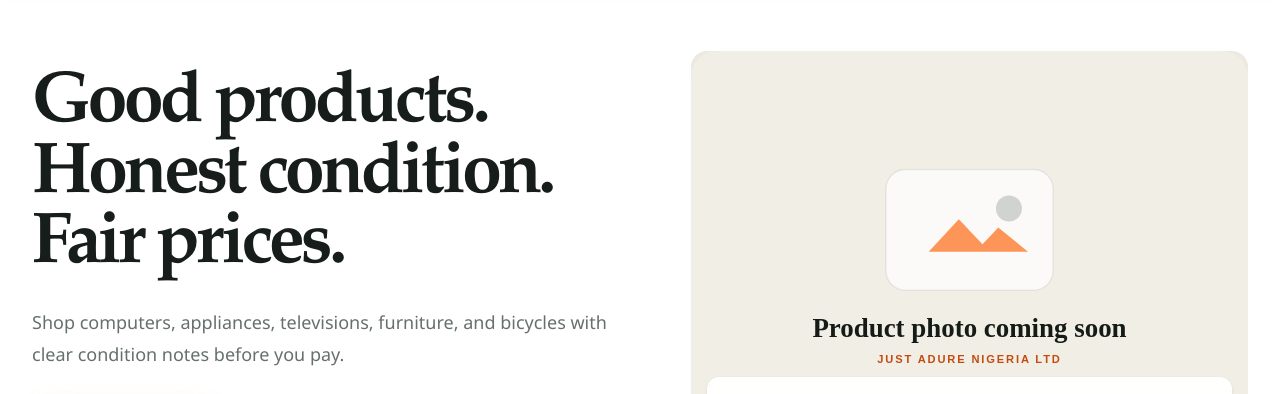
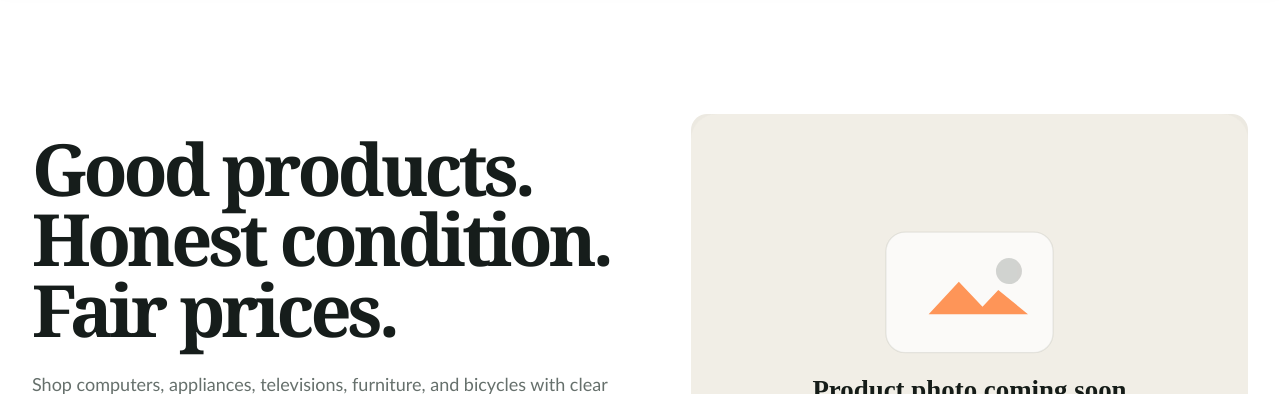
Before and after one commit to Adebowale-Dev/Just-Adure-Nigeria-Ltd, a Next.js app in the folder frontend/: page / in a window 1280 px wide. Shown: the part 138-532 px from the top of the page. Built offline with nearby package versions, Linux system fonts and the light colour scheme; no server answers.

Commit message:
Refresh landing hero typography and height

```diff
--- a/frontend/src/components/storefront/home-page.tsx
+++ b/frontend/src/components/storefront/home-page.tsx
@@ -49,11 +49,11 @@ export function HomePage() {
   const heroImage = primaryBanner?.imageUrl || heroProduct?.imageUrl || fallbackImage;
 
   return (
-    <main className="bg-[#f8f7f3] text-[var(--ink)]">
-      <section className="border-b border-black/8 bg-white">
-        <div className="mx-auto grid max-w-7xl gap-10 px-4 py-12 sm:px-6 lg:grid-cols-[1fr_.9fr] lg:items-center lg:px-8 lg:py-16">
+    <main className="landing-page bg-[#f8f7f3] text-[var(--ink)]">
+      <section className="min-h-[calc(100svh-7.0625rem)] border-b border-black/8 bg-white sm:min-h-[calc(100svh-8.0625rem)]">
+        <div className="mx-auto grid min-h-[calc(100svh-7.0625rem)] max-w-7xl gap-10 px-4 py-10 sm:min-h-[calc(100svh-8.0625rem)] sm:px-6 lg:grid-cols-[1fr_.9fr] lg:items-center lg:px-8 lg:py-12">
           <div>
-            <h1 className="max-w-2xl font-serif text-5xl font-bold leading-[.98] tracking-[-.055em] sm:text-6xl lg:text-7xl">{primaryBanner?.title || "Good products. Honest condition. Fair prices."}</h1>
+            <h1 className="landing-display max-w-2xl text-5xl font-bold leading-[.98] tracking-[-.055em] sm:text-6xl lg:text-7xl">{primaryBanner?.title || "Good products. Honest condition. Fair prices."}</h1>
             <p className="mt-6 max-w-xl text-lg leading-8 text-[var(--muted)]">{primaryBanner?.subtitle || "Shop computers, appliances, televisions, furniture, and bicycles with clear condition notes before you pay."}</p>
             <div className="mt-8 flex flex-col gap-3 sm:flex-row">
               <a href={primaryBanner?.href || "/shop"} className="cta-primary px-7">Shop all products <ArrowRight className="size-4" /></a>
--- a/frontend/src/globals.css
+++ b/frontend/src/globals.css
@@ -32,6 +32,8 @@ button:disabled { cursor: not-allowed; }
 img { max-width: 100%; }
 
 .font-serif { font-family: "Iowan Old Style", "Palatino Linotype", Georgia, serif; }
+.landing-page { font-family: Candara, "Gill Sans", "Trebuchet MS", sans-serif; }
+.landing-display { font-family: Didot, "Bodoni 72", "Bodoni MT", Georgia, serif; }
 .header-action { display: grid; width: 2.75rem; height: 2.75rem; place-items: center; border-radius: 999px; }
 .header-action:hover { background: rgba(22, 29, 27, 0.07); }
 .hero-grid {
```
